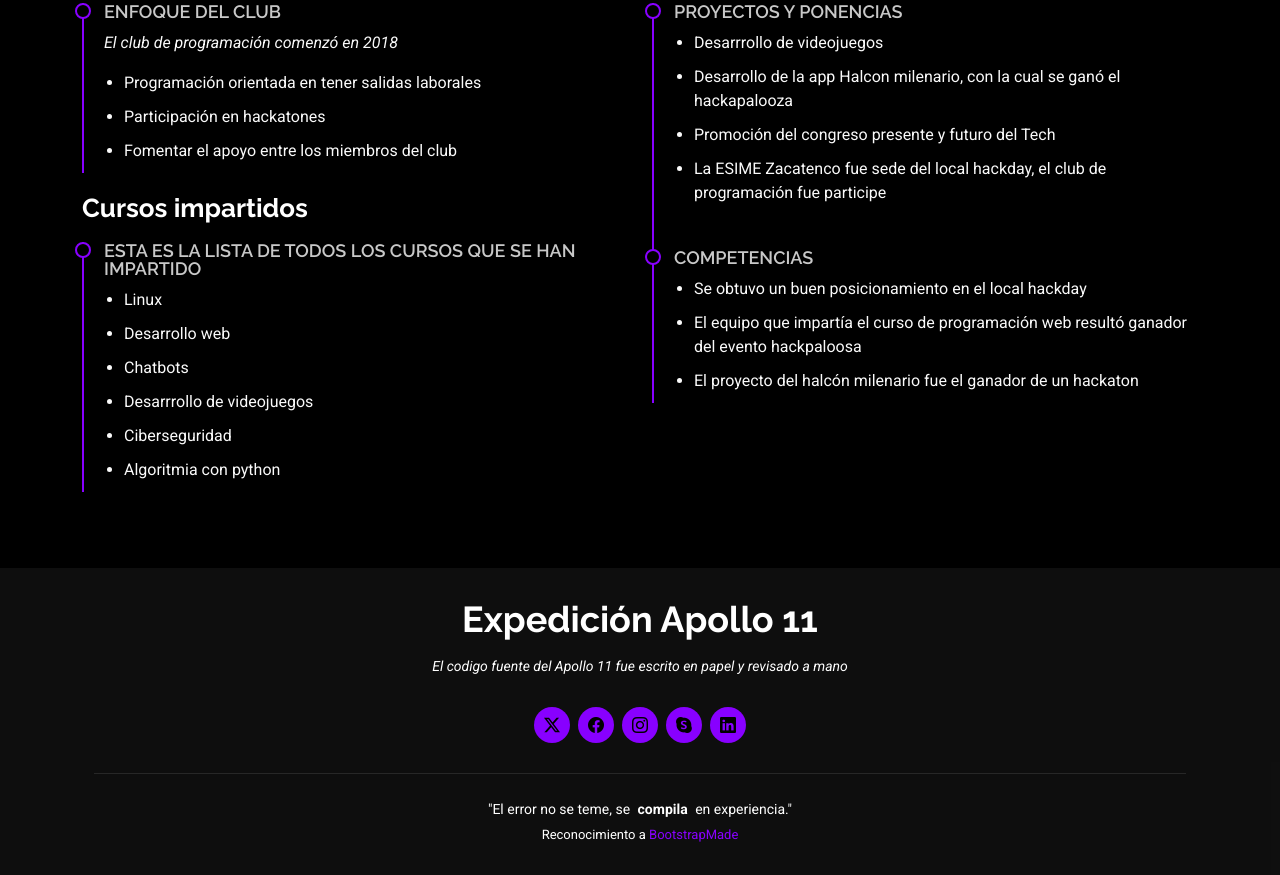
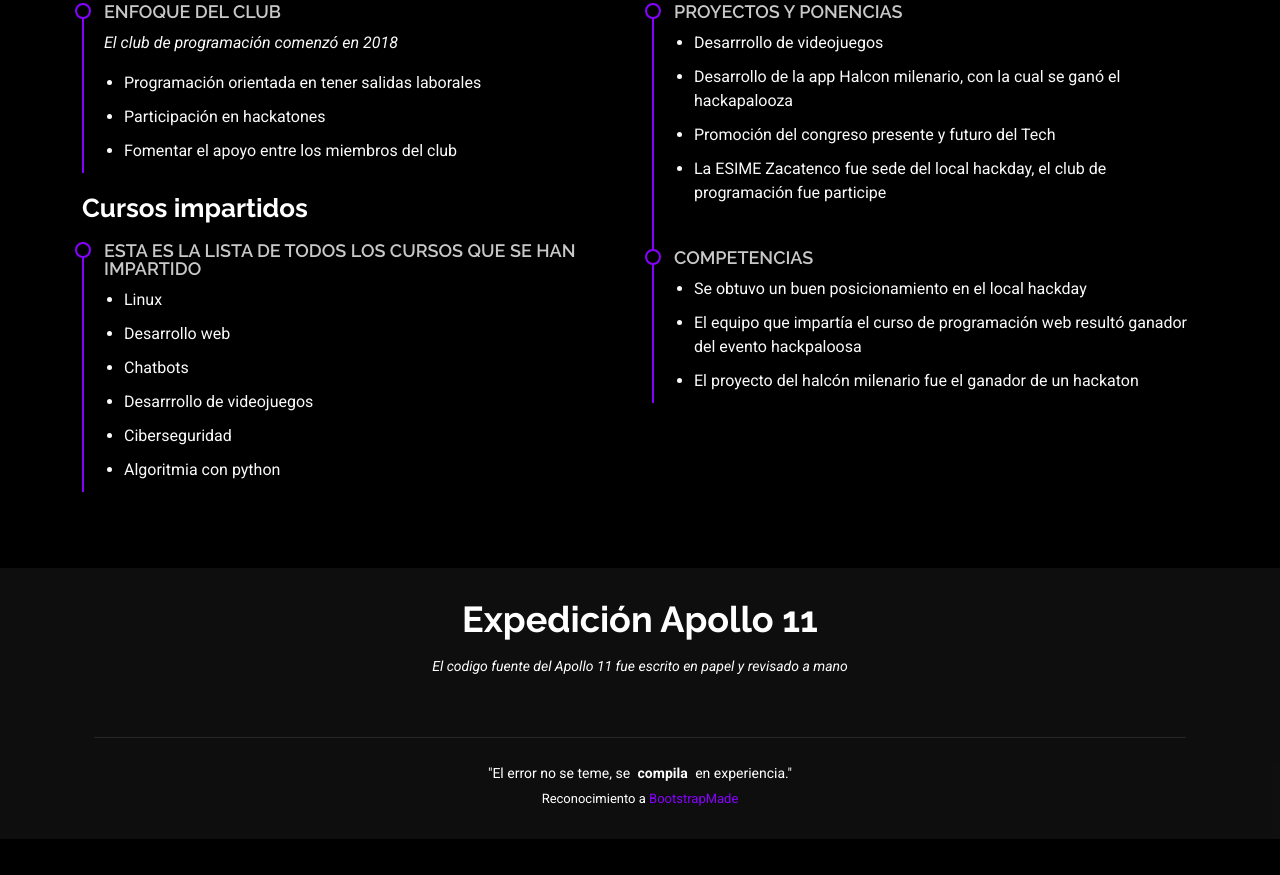
Before and after one commit to clubprogramacionesimez/CLUB_PROGRAMACION, a plain HTML site: page trayectoria.html in a window 1280 px wide. Shown: the part 509-1384 px from the top of the page. After the commit the page ends 1348 px from the top, so only its background shows below. Drawn offline with Linux system fonts and the light colour scheme.

Commit message:
Update trayectoria.html

```diff
--- a/trayectoria.html
+++ b/trayectoria.html
@@ -169,11 +169,6 @@
             <h3 class="sitename">Expedición Apollo 11</h3>
             <p>El codigo fuente del Apollo 11 fue escrito en papel y revisado a mano</p>
             <div class="social-links d-flex justify-content-center">
-                <a href=""><i class="bi bi-twitter-x"></i></a>
-                <a href=""><i class="bi bi-facebook"></i></a>
-                <a href=""><i class="bi bi-instagram"></i></a>
-                <a href=""><i class="bi bi-skype"></i></a>
-                <a href=""><i class="bi bi-linkedin"></i></a>
             </div>
             <div class="container">
                 <div class="copyright">
@@ -213,4 +208,5 @@
 
 </body>
 
+
 </html>
```
